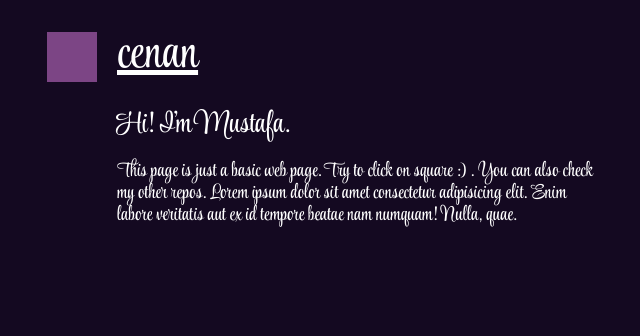
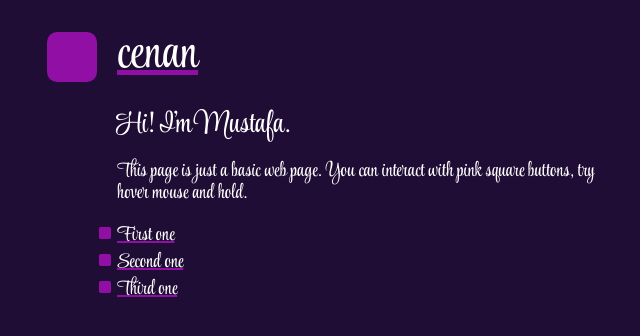
Before and after one commit to cenan54/css-button, a plain HTML site: page index.html in a window 1280 px wide. Shown: the whole page, without its empty margins (283-923 px from the left). Drawn offline with Linux system fonts and the light colour scheme.

Commit message:
completed all button functions

```diff
--- a/index.html
+++ b/index.html
@@ -9,8 +9,13 @@
 </head>
 <body>
     <button class="logo"></button>
-    <h1 id="title"><a href="#title">cenan</a></h1>
+    <h1><a href="#title" id="titleName">cenan</a></h1>
     <h3>Hi! I'm Mustafa.</h3>
-    <p>This page is just a basic web page. Try to click on square :) . You can also check my other repos. Lorem ipsum dolor sit amet consectetur adipisicing elit. Enim labore veritatis aut ex id tempore beatae nam numquam! Nulla, quae.</p>
+    <p>This page is just a basic web page. You can interact with pink square buttons, try hover mouse and hold.</p>
+    <ul>
+        <li><a href="#1">First one</a></li>
+        <li><a href="#2">Second one</a></li>
+        <li><a href="#3">Third one</a></li>
+    </ul>
 </body>
 </html>
--- a/style.css
+++ b/style.css
@@ -7,7 +7,7 @@
 body{
     position: relative;
     width: 480px;
-    background-color: #140921;
+    background-color: #200d36;
     color: white;
     font-family: StyleScript;
     font-size: 20px;
@@ -18,15 +18,29 @@ body{
 
 }
 
+
 .logo{
     position: absolute;
-    background-color: #7C4585;
+    background-color: #920fa6;
     width: 50px;
     height: 50px;
     border: none;
+    border-radius: 20%;
     top: 2px;
     left: -70px;
-    transition: all 0.3s;
+    transition: all 0.5s;
+}
+
+.logo:hover{
+    border-radius: 100%;
+    transition: all 0.5s;
+}
+
+.logo:active{
+    background: aqua;
+    border-radius: 10%;
+    transition: all 0.5s;
+    transform: rotate(45deg);
 }
 
 h1{
@@ -34,6 +48,7 @@ h1{
     line-height: 50px;
     margin-bottom: 30px;
 }
+
 
 h3{
     font-size: 30px;
@@ -44,4 +59,99 @@ h3{
 a{
     color: white;
     text-decoration:underline;
+    text-decoration-color: #920fa6;
+
 }
+
+ul{
+    margin-top: 20px;
+}
+
+li{
+    position: relative;
+    margin-bottom: 5px;
+}
+
+li::before{
+    position: absolute;
+    content: "";
+    background-color: #920fa6;
+    top: 3px;
+    width: 12px;
+    height: 12px;
+    left: -18px;
+    transition: all 0.5s;
+    border-radius: 15%;
+}
+
+a:link,a:visited{
+    color: white;
+    text-decoration:underline;
+    text-decoration-color: #920fa6;
+}
+
+
+
+
+
+
+li:has(a:hover) a:link,
+li:has(a:hover) a:visited{
+    text-decoration-color: aqua;
+}
+
+li:has(a:hover)::before{
+    border-radius: 100%;
+}
+
+body:has(.logo:hover) #titleName:visited,
+body:has(.logo:hover) #titleName:link{
+    color:#920fa6;
+    transition: all 0.5s;
+}
+
+body:has(.logo:hover) li::before{
+    border-radius: 100%;
+}
+
+li:has(p:hover) p{
+    text-decoration: underline;
+    text-decoration-color: white;
+
+}
+
+body:has(#titleName:hover) #titleName:hover{
+    text-decoration-color: aqua;
+}
+
+body:has(#titleName:hover) .logo{
+    border-radius: 100%;
+}
+
+
+
+
+body:has(#titleName:active) .logo{
+    background: aqua;
+    border-radius: 10%;
+    transition: all 0.5s;
+    transform: rotate(45deg);
+}
+
+body:has(.logo:active) #titleName:visited,
+body:has(.logo:active) #titleName:link{
+    color:aqua;
+    text-decoration-color: aqua;
+    transition: all 0.5s;
+}
+
+body:has(.logo:active) li::before{
+    background-color:aqua;
+    border-radius: 15%;
+    transform: rotate(45deg);
+}
+
+li:has(a:active)::before{
+    border-radius: 15%;
+    background-color: aqua;
+}
```
